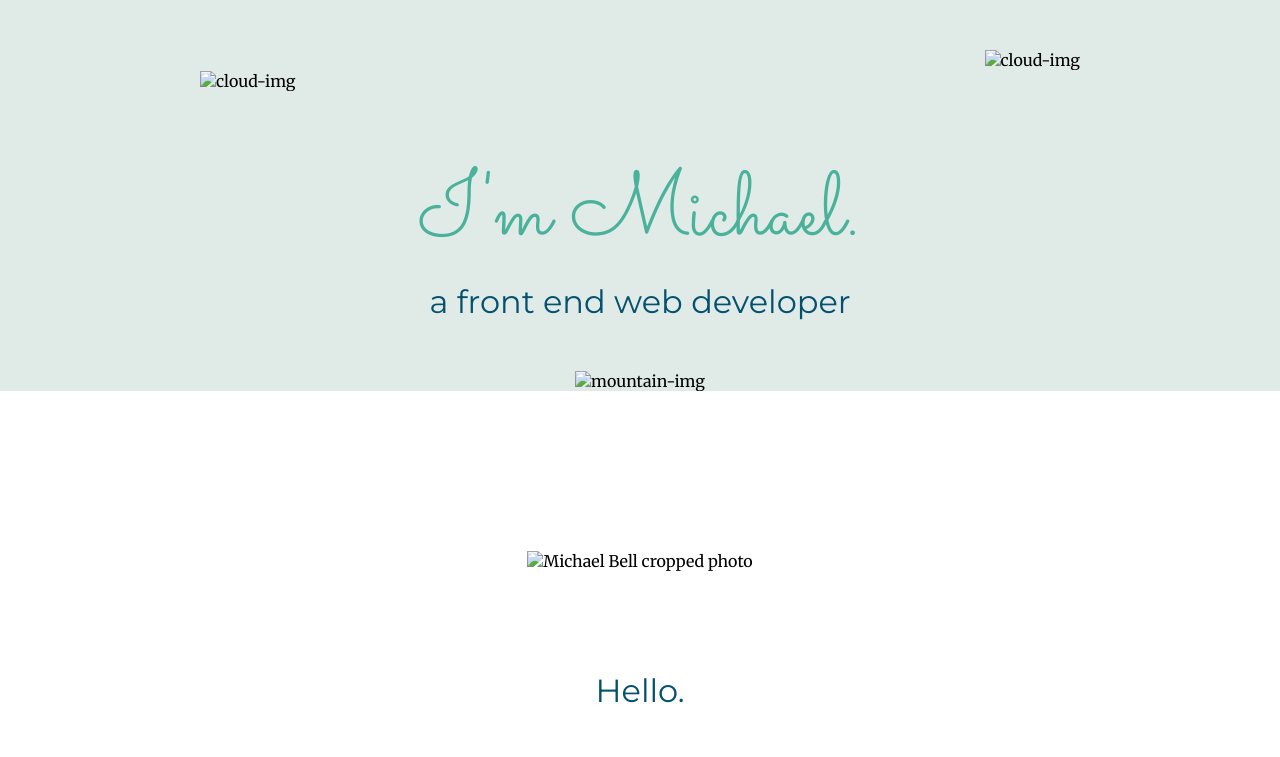
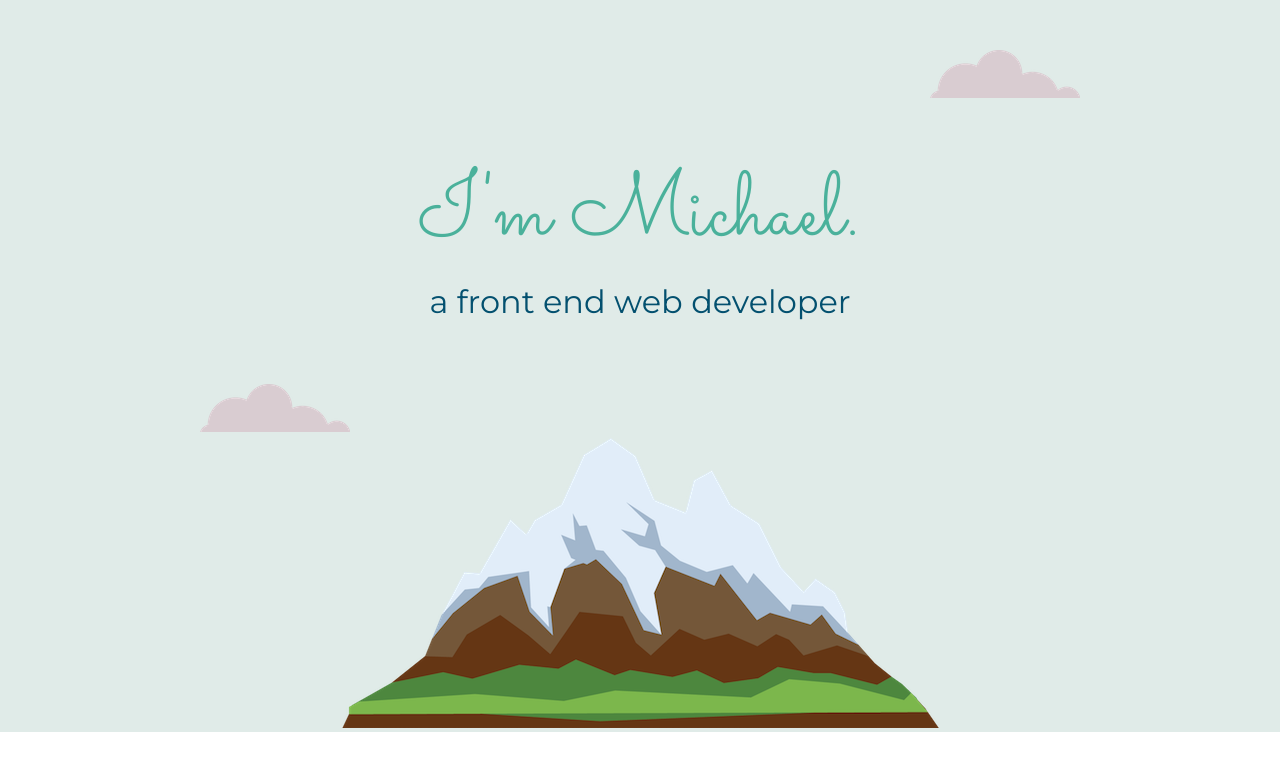
Before and after one commit to epicurust/website, a plain HTML site: page index.html in a window 1280 px wide. Shown: the top 757 px of the page. Drawn offline with Linux system fonts and the light colour scheme; files that its build step writes are made by us from their sources.

Commit message:
Update index.html

```diff
--- a/index.html
+++ b/index.html
@@ -16,17 +16,17 @@
 
 
   <div class="top-container">
-    <img class="topcloud" src="images/cloud.png" alt="cloud-img">
+    <img class="topcloud" src="cloud.png" alt="cloud-img">
     <div class="headingtext">
       <h1>I'm Michael.</h1>
       <h2>a front end web developer</h2>
     </div>
-    <img class="bottomcloud" src="images/cloud.png" alt="cloud-img">
-    <img class="mountain1"src="images/mountain.png" alt="mountain-img">
+    <img class="bottomcloud" src="cloud.png" alt="cloud-img">
+    <img class="mountain1"src="mountain.png" alt="mountain-img">
   </div>
   <div class="middle-container">
     <div class="profile">
-      <img class="helloprofile"src="images/michaelcropped.png" alt="Michael Bell cropped photo" width="200px" height="200px">
+      <img class="helloprofile"src="michaelcropped.png" alt="Michael Bell cropped photo" width="200px" height="200px">
       <h2>Hello.</h2>
       <p class="intro">I'm a web developer based in the Pennine valley, West Yorkshire.<br> I have a passion for web design and coffee and I love to create for web and mobile devices.</p>
     </div>
@@ -34,14 +34,14 @@
     <div class="skills">
       <h2>My Skills.</h2>
       <div class="skill-row">
-        <!--<img class="computerimg" src="images/computer.png" alt="">-->
-        <img class="computerimg" src="images/chat.png" alt="">
-        <!--<img class="computerimg" src="images/business.png" alt="">-->
+        <!--<img class="computerimg" src="computer.png" alt="">-->
+        <img class="computerimg" src="chat.png" alt="">
+        <!--<img class="computerimg" src="business.png" alt="">-->
         <h3>Design what you want</h3>
         <p>I like to keep it simple. My goals are to focus on typography, content and conveying the message that you want to send.</p>
       </div>
       <div class="skill-row">
-        <img class="globeimg" src="images/globe.png" alt="">
+        <img class="globeimg" src="globe.png" alt="">
         <h3>Accesibility in mind</h3>
         <p>I'm a developer, so I know how to create your website to run across devices using the latest technologies available.</p>
       </div>
```
